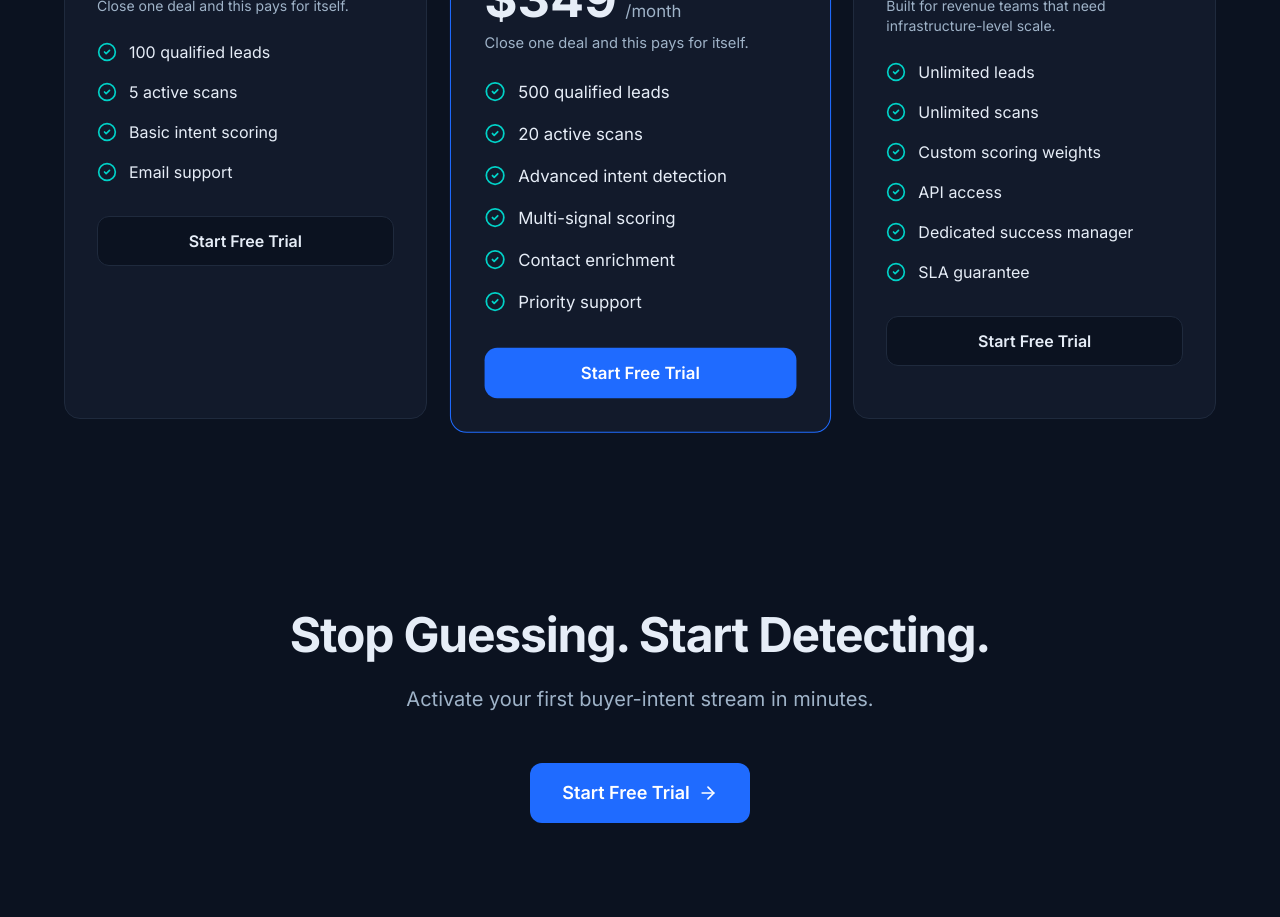
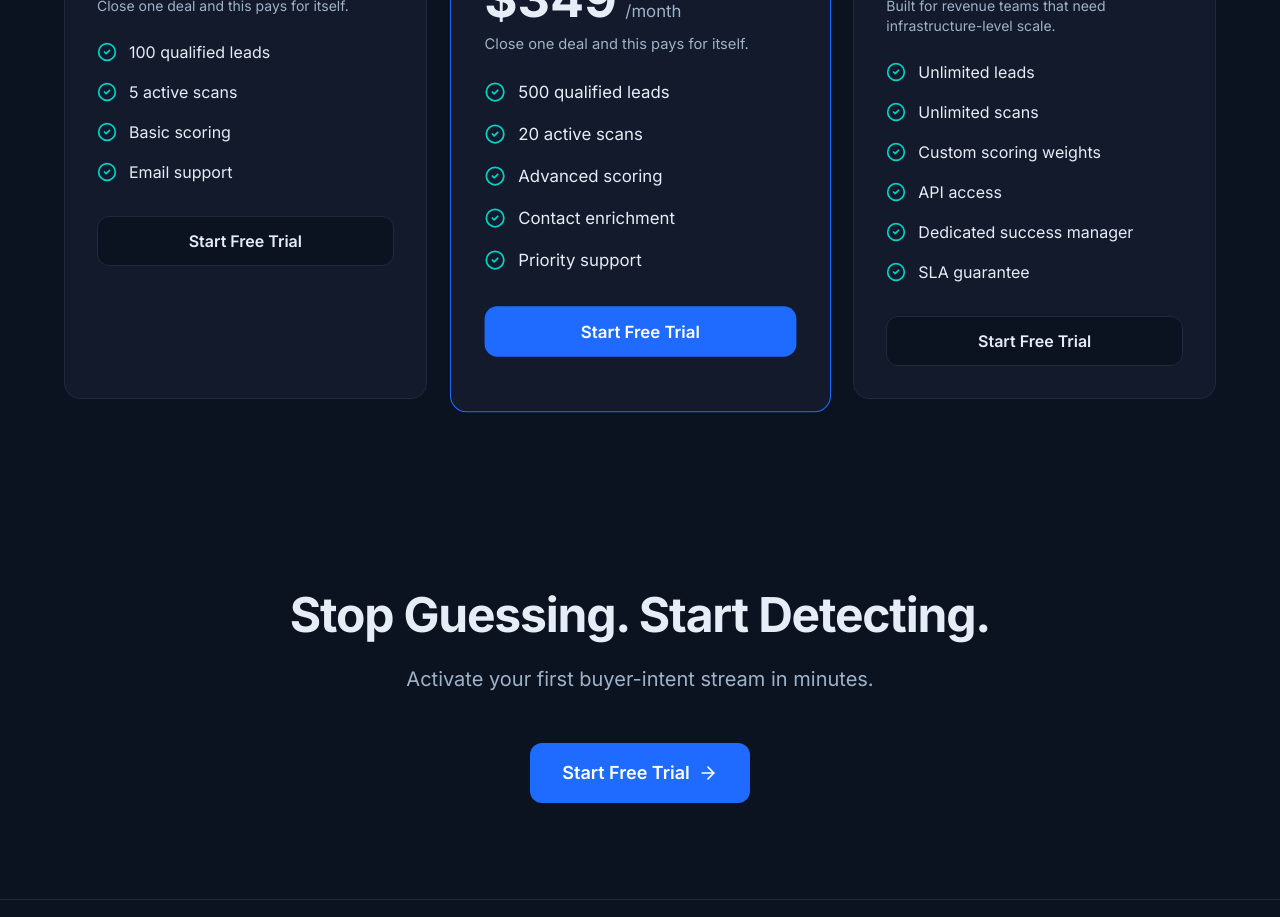
Before and after one commit to reprewindai-dev/dekes-saas, a Next.js app in the folder dekes-saas/: page / in a window 1280 px wide. Shown: the part 2800-3717 px from the top of the page. Built offline with nearby package versions, Linux system fonts and the light colour scheme.

Commit message:
Landing page positioning + stable lint setup

```diff
--- a/dekes-saas/app/auth/login/page.tsx
+++ b/dekes-saas/app/auth/login/page.tsx
@@ -87,7 +87,7 @@ export default function LoginPage() {
           </form>
 
           <p className="mt-6 text-center text-sm text-slate-400">
-            Don't have an account?{' '}
+            Don&apos;t have an account?{' '}
             <Link href="/auth/signup" className="text-blue-400 hover:text-blue-300">
               Sign up
             </Link>
--- a/dekes-saas/app/dashboard/page.tsx
+++ b/dekes-saas/app/dashboard/page.tsx
@@ -24,7 +24,7 @@ export default function DashboardPage() {
           router.push('/auth/login')
         } else {
           setUser(data.user)
-          setStats(data.stats || stats)
+          setStats((prev) => data.stats || prev)
         }
       })
       .catch(() => router.push('/auth/login'))
@@ -72,7 +72,7 @@ export default function DashboardPage() {
       <div className="max-w-7xl mx-auto px-4 sm:px-6 lg:px-8 py-12">
         <div className="mb-8">
           <h1 className="text-3xl font-bold text-white mb-2">Welcome back, {user?.name || 'there'}!</h1>
-          <p className="text-slate-400">Here's what's happening with your lead generation</p>
+          <p className="text-slate-400">Here&apos;s what&apos;s happening with your lead generation</p>
         </div>
 
         {/* Stats */}
--- a/dekes-saas/app/page.tsx
+++ b/dekes-saas/app/page.tsx
@@ -25,7 +25,7 @@ export default function LandingPage() {
         features: [
           '100 qualified leads',
           '5 active scans',
-          'Basic intent scoring',
+          'Basic scoring',
           'Email support',
         ],
       },
@@ -38,8 +38,7 @@ export default function LandingPage() {
         features: [
           '500 qualified leads',
           '20 active scans',
-          'Advanced intent detection',
-          'Multi-signal scoring',
+          'Advanced scoring',
           'Contact enrichment',
           'Priority support',
         ],
--- a/dekes-saas/package.json
+++ b/dekes-saas/package.json
@@ -30,6 +30,8 @@
     "@types/react": "^18.3.12",
     "@types/react-dom": "^18.3.1",
     "autoprefixer": "^10.4.20",
+    "eslint": "^8.57.1",
+    "eslint-config-next": "^14.2.18",
     "postcss": "^8.4.49",
     "prisma": "5.20.0",
     "tailwindcss": "^3.4.15",
--- a/package.json
+++ b/package.json
@@ -8,8 +8,10 @@
     "install:app": "npm ci --prefix dekes-saas",
     "build:app": "npm run build --prefix dekes-saas",
     "start:app": "npm run start --prefix dekes-saas",
+    "lint:app": "npm run lint --prefix dekes-saas",
     "postinstall": "npm run install:app",
     "build": "npm run build:app",
-    "start": "npm run start:app"
+    "start": "npm run start:app",
+    "lint": "npm run lint:app"
   }
 }
```
Also changed, not shown: dekes-saas/.eslintrc.json (added), 1 other file (tests, documents, lock files or other folders).
